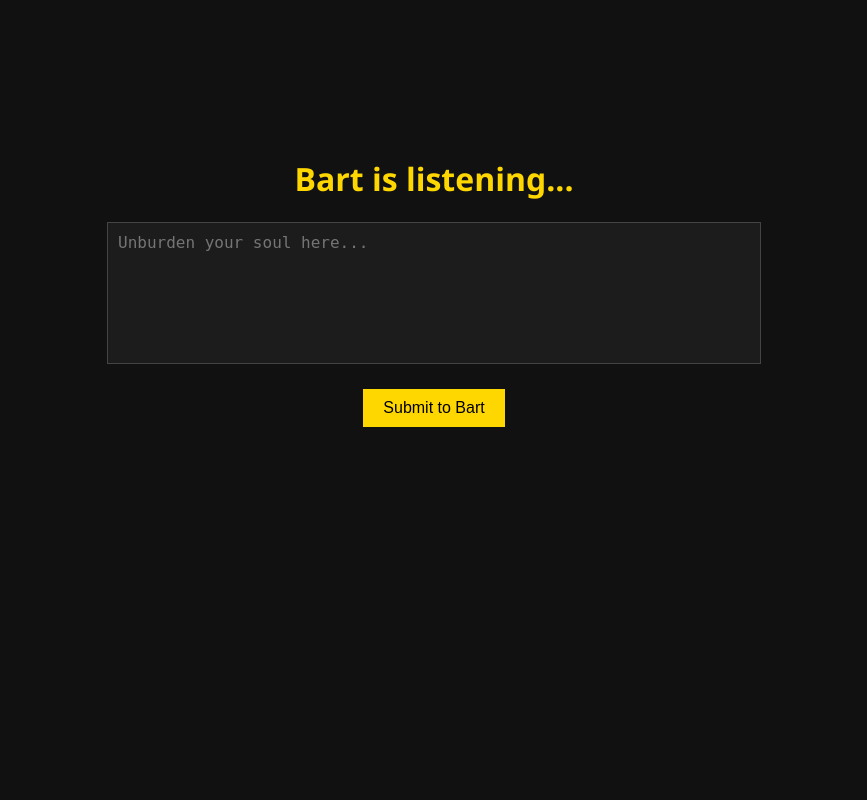
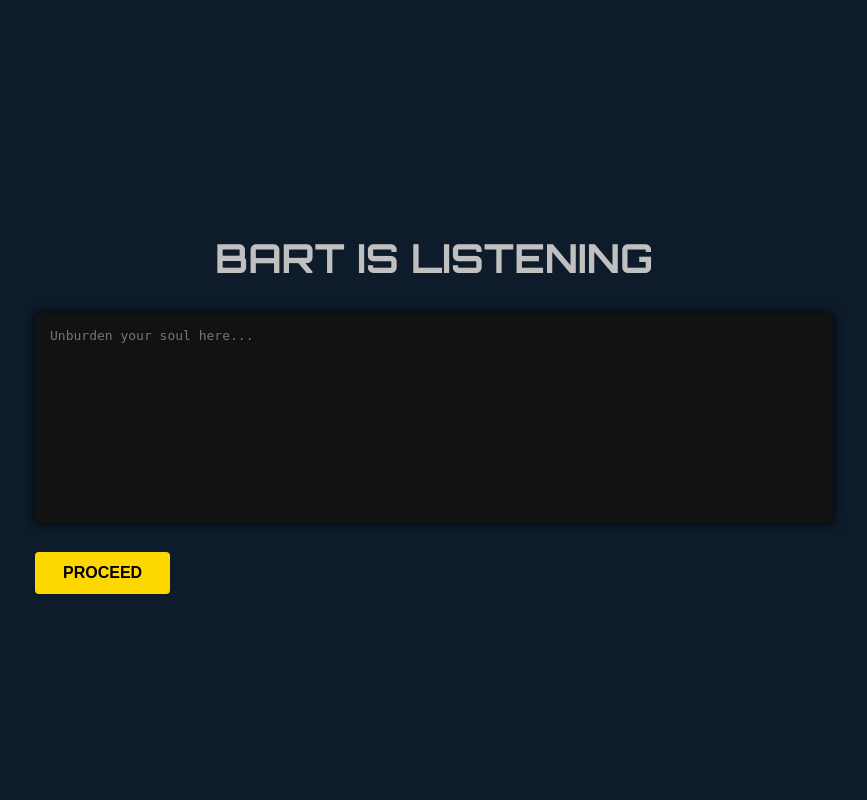
Before and after one commit to dasheroc/BARTGPT, a FastAPI app: page / in a window 1280 px wide. Shown: the whole page, without its empty margins (206-1073 px from the left). Run offline with FastAPI, Linux system fonts and the light colour scheme.

Commit message:
Style: updated to chrome noir aesthetic, uppercase header/button

```diff
--- a/templates/chat.html
+++ b/templates/chat.html
@@ -2,46 +2,70 @@
 <html lang="en">
 <head>
     <meta charset="UTF-8">
-    <title>Bart is listening...</title>
+    <title>Bart is listening</title>
     <link rel="icon" type="image/x-icon" href="{{ url_for('static', path='favicon.ico') }}">
     <style>
         body {
-            background-color: #111;
-            color: #ffd700;
-            font-family: "Segoe UI", Tahoma, Geneva, Verdana, sans-serif;
-            text-align: center;
-            padding-top: 10%;
+            background-color: #0D1B2A; /* Pretentious dark blue */
+            color: #C0C0C0; /* Chrome silver */
+            font-family: 'Orbitron', sans-serif; /* Or swap later */
+            display: flex;
+            flex-direction: column;
+            align-items: center;
+            justify-content: center;
+            min-height: 100vh;
+            margin: 0;
+        }
+        h1 {
+            font-size: 2.5em;
+            color: #C0C0C0;
+            font-weight: 700;
+            text-transform: uppercase;
+            margin-bottom: 30px;
         }
         textarea {
-            background-color: #1c1c1c;
-            color: #ccc;
-            border: 1px solid #444;
-            width: 50%;
-            height: 120px;
-            font-size: 16px;
-            padding: 10px;
+            width: 60vw;
+            height: 180px;
+            background-color: #121212;
+            color: #C0C0C0;
+            font-size: 1em;
+            padding: 15px;
+            border: none;
+            border-radius: 4px;
             resize: none;
+            box-shadow: 0 0 10px #000;
         }
         button {
-            background-color: #ffd700;
-            color: #000;
+            margin-top: 25px;
+            padding: 12px 28px;
+            background-color: #FFD700;
+            color: black;
             border: none;
-            padding: 10px 20px;
-            margin-top: 20px;
-            font-size: 16px;
+            border-radius: 4px;
+            font-size: 1em;
+            font-weight: bold;
+            text-transform: uppercase;
             cursor: pointer;
+            transition: background-color 0.3s ease;
+        }
+        button:hover {
+            background-color: #e6c200;
         }
         .response {
             margin-top: 40px;
-            color: #fff;
+            color: #A9A9A9;
+            font-style: italic;
         }
     </style>
+    <!-- Optional: Orbitron from Google Fonts -->
+    <link href="https://fonts.googleapis.com/css2?family=Orbitron:wght@500;700&display=swap" rel="stylesheet">
 </head>
 <body>
-    <h1>Bart is listening...</h1>
+    <h1>BART IS LISTENING</h1>
     <form method="post">
-        <textarea name="soul" placeholder="Unburden your soul here..." required></textarea><br>
-        <button type="submit">Submit to Bart</button>
+        <textarea name="soul" placeholder="Unburden your soul here..." required></textarea>
+        <br>
+        <button type="submit">PROCEED</button>
     </form>
     {% if response %}
         <div class="response">{{ response }}</div>
```
